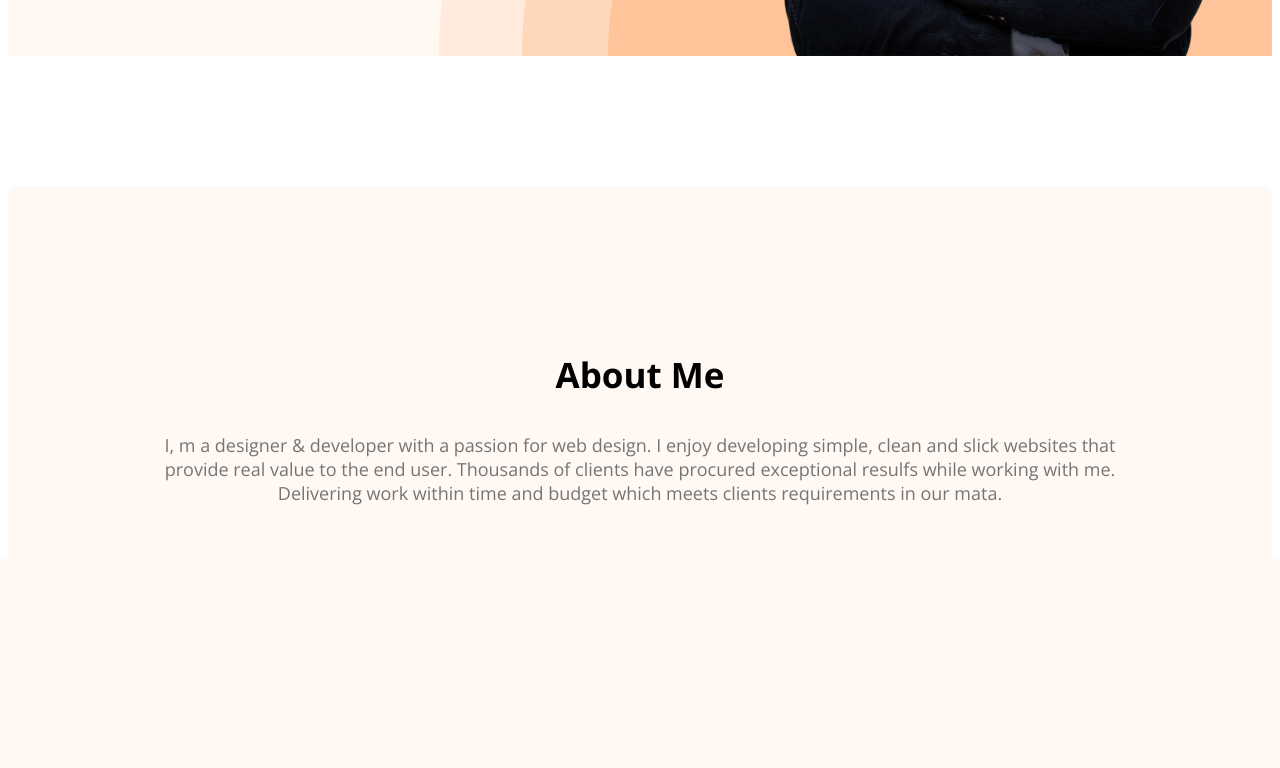
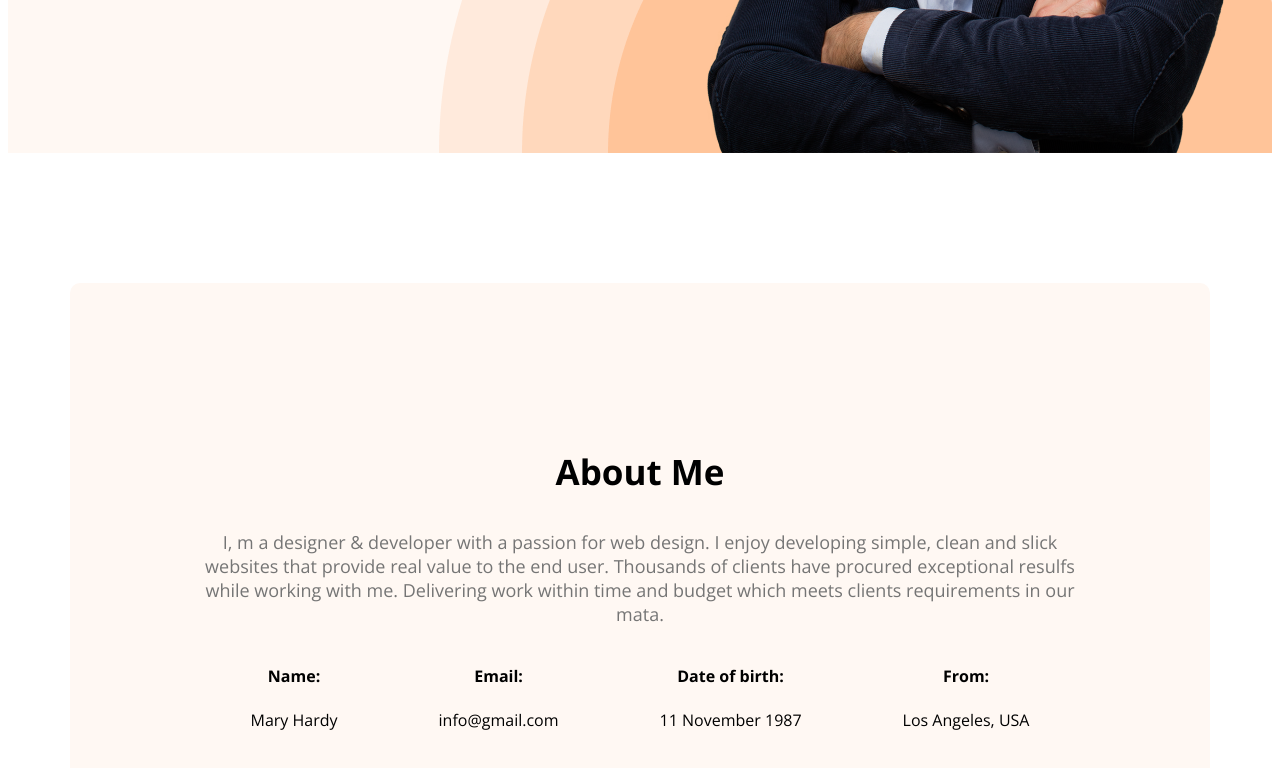
Before and after one commit to purna25/web-developer-portfolio, a plain HTML site: page index.html in a window 1280 px wide. Shown: the part 712-1480 px from the top of the page. Drawn offline with nearby package versions, Linux system fonts and the light colour scheme.

Commit message:
added about information

```diff
--- a/index.html
+++ b/index.html
@@ -31,6 +31,26 @@
                                     <section class="about">
                                     <h3 class="section-title">About Me</h3>
                                     <p class="section-description">I, m a designer & developer with a passion for web design. I enjoy developing simple, clean and slick websites that provide real value to the end user. Thousands of clients have procured exceptional resulfs while working with me. Delivering work within time and budget which meets clients requirements in our mata.</p>
+                                    <div class="about-info-container">
+                                    <!-- about-inf*4>h4.info-title+p.info-description -->
+                                    <div class="about-inf">
+                                                                        <h4 class="info-title">Name:</h4>
+                                                                        <p class="info-description">Mary Hardy </p>
+                                    </div>
+                                    <div class="about-inf">
+                                                                        <h4 class="info-title">Email:</h4>
+                                                                        <p class="info-description">info@gmail.com</p>
+                                    </div>
+                                    <div class="about-inf">
+                                                                        <h4 class="info-title">Date of birth:</h4>
+                                                                        <p class="info-description"> 11 November 1987</p>
+                                    </div>
+                                    <div class="about-inf">
+                                                                        <h4 class="info-title">From:</h4>
+                                                                        <p class="info-description">Los Angeles, USA</p>
+                                    </div>
+
+                                    </div>
                                     </section>
                                     </main>
                                     <footer>
--- a/styles/portfolio.css
+++ b/styles/portfolio.css
@@ -53,7 +53,7 @@ nav a{
                                     justify-content: space-between;
 }
 .banner .profile-picture{
-                                    width: 500px;
+                                    width: 600px;
 }
 .banner-greeting{
                                     font-size: 45px;
@@ -88,3 +88,15 @@ nav a{
                                     text-align: center;
                                     font-size: 18px;
 }
+main{
+
+                                    max-width: 1140px;
+                                    margin: 0px auto;
+}
+.about-info-container{
+                                    display: flex;
+                                    justify-content: space-around;
+}
+.about-inf{
+                                    text-align: center;
+}
```
